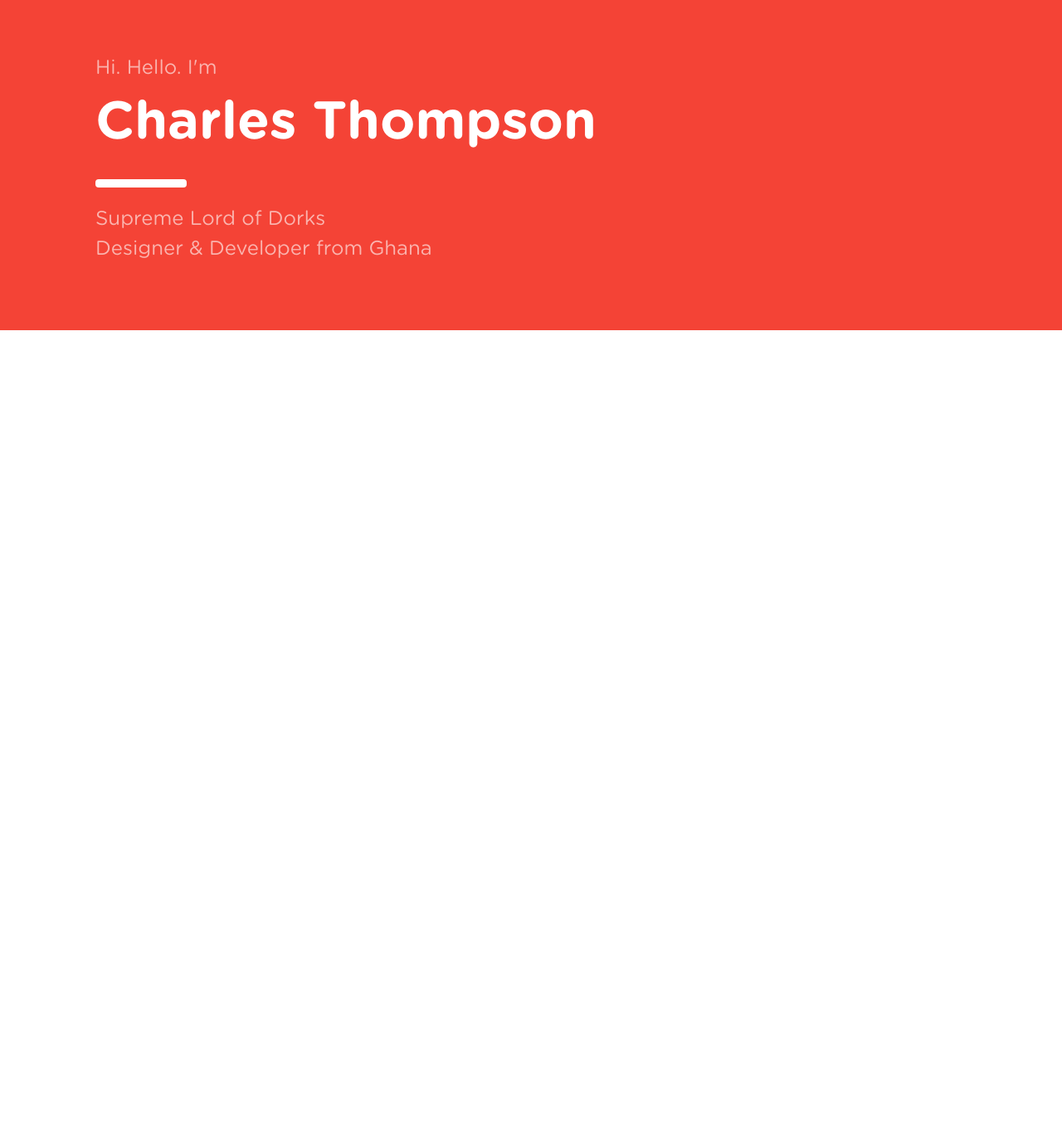
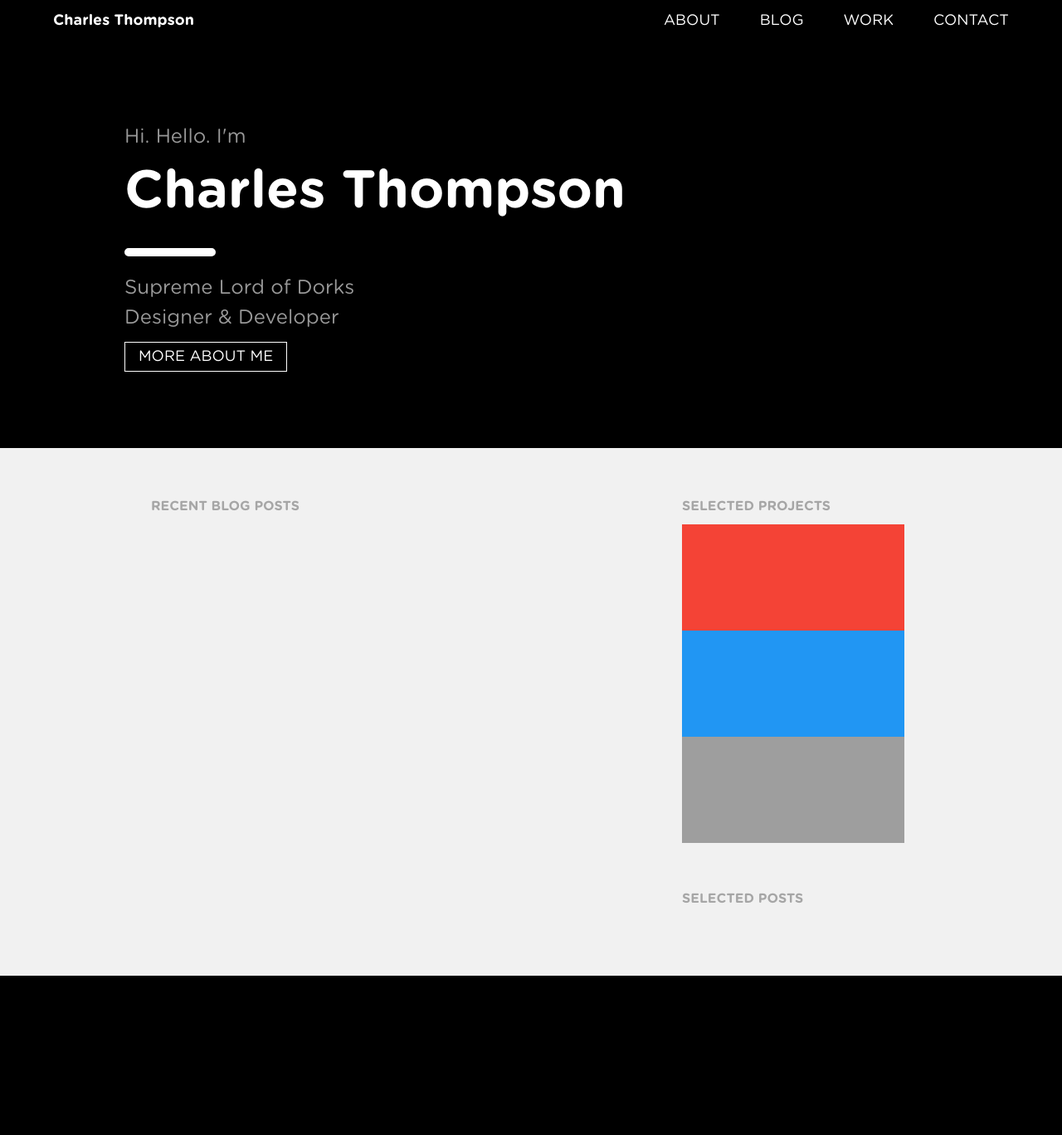
Before and after one commit to cpkthompson/cpkthompson.github.io, a Django app: page / in a window 1280 px wide. Shown: the whole page at 83% size. Run offline with Django 3.2, Linux system fonts and the light colour scheme; data that the repository does not hold is empty; some libraries are stand-ins or nearby versions.

Commit message:
Added work. Added contact. Index improved. All fixes fixed and currently stable

```diff
--- a/blog/views.py
+++ b/blog/views.py
@@ -6,9 +6,9 @@ from .models import BlogPost
 class BlogListView(ListView):
     queryset = BlogPost.published.all()
     context_object_name = 'blog_posts'
-    template_name = 'blog/list.html'
+    template_name = 'blog/blog.html'
 
 
 def blog_post_detail(request, post_slug):
     blog_post = get_object_or_404(BlogPost, post_slug=post_slug, post_status='published')
-    return render(request, 'blog/detail.html', {'blog_post': blog_post})
+    return render(request, 'blog/blog_post.html', {'blog_post': blog_post})
--- a/frontend/templates/base.html
+++ b/frontend/templates/base.html
@@ -10,7 +10,9 @@
 
     <!-- CSS -->
     <link rel="stylesheet" type="text/css" href="https://cdnjs.cloudflare.com/ajax/libs/semantic-ui/2.2.9/semantic.min.css">
-    <link rel="stylesheet" type="text/css" href="{% static 'css/w3.css' %}  ">
+{#    <link rel="stylesheet" type="text/css" href="{% static 'css/w3.css' %}  ">#}
+
+    <link rel="stylesheet" href="https://www.w3schools.com/w3css/4/w3.css">
     <link rel="stylesheet" type="text/css" href="{% static 'css/style.css' %}">
 
     <!-- Scripts -->
@@ -38,10 +40,11 @@
         .gotham{
             font-family: Gotham;
         }
+
     </style>
 </head>
 
-<body>
+<body class="w3-light-grey">
 
 
 
@@ -49,6 +52,16 @@
 {% endblock %}
 
 
-
+<script>
+// Used to toggle the menu on small screens when clicking on the menu button
+function myFunction() {
+    var x = document.getElementById("navDemo");
+    if (x.className.indexOf("w3-show") == -1) {
+        x.className += " w3-show";
+    } else {
+        x.className = x.className.replace(" w3-show", "");
+    }
+}
+</script>
 </body>
 </html>
--- a/frontend/templates/frontend/index.html
+++ b/frontend/templates/frontend/index.html
@@ -1,13 +1,59 @@
 {% extends "base.html" %}
 {% load staticfiles %}
 {% block content %}
-    <header class="w3-red w3-padding-64" style="padding:50px 16px;">
-        <div style="max-width: 1050px; margin: auto;">
+    {% include 'frontend/partials/navigation.html' %}
+
+    <header class="w3-black w3-padding w3-padding-64">
+        <div class="w3-content w3-padding-32">
             <div class="w3-xlarge w3-opacity">Hi. Hello. I'm</div>
             <div class="w3-jumbo gothambold w3-hide-small" >Charles Thompson</div>
             <h1 class="gothambold w3-hide-large w3-hide-medium" >Charles Thompson</h1>
-            <hr style="width:100px;border:5px solid white;padding: 0px" class="w3-round">
-            <div class="w3-xlarge w3-opacity w3-margin-bottom">Supreme Lord of Dorks <br>Designer & Developer from Ghana</div>
+            <hr style="width:100px;border:5px solid white;padding: 0px" class="w3-round-large">
+            <div class="w3-xlarge w3-opacity w3-margin-bottom">Supreme Lord of Dorks <br>Designer & Developer</div>
+            <a href="/about" class="w3-hover-red w3-large w3-border w3-border-white w3-padding" style="text-transform: uppercase">More about me</a>
         </div>
     </header>
+
+    <div class="w3-content w3-container w3-padding-32">
+        <div class="w3-twothird w3-padding-16 w3-padding">
+            <h6 class="w3-text-grey w3-opacity gothambold" style="text-transform: uppercase">Recent Blog Posts</h6>
+            {% if blog_posts %}
+                {% for blog_post in blog_posts %}
+                    <h2><a href="{{ blog_post.get_absolute_url }}" class="gothambold">{{ blog_post.post_title }}</a></h2>
+                    <p class="w3-opacity">{{ blog_post.post_publish|timesince }}</p>
+                    <p>{{ blog_post.post_body|truncatewords:20 }}</p>
+                    <br>
+                {% endfor %}
+                <a href="/blog" class="gothambold w3-btn w3-black w3-padding-large">More blog posts</a>
+            {% else %}
+                <br>
+            {% endif %}
+
+        </div>
+        <div class="w3-third w3-padding-16 w3-padding-large">
+            <h6 class="w3-text-grey w3-opacity gothambold" style="text-transform: uppercase">Selected Projects</h6>
+            <div class="w3-padding-64 w3-red w3-padding-large">
+            </div>
+            <div class="w3-padding-64 w3-blue w3-padding-large">
+            </div>
+            <div class="w3-padding-64 w3-grey w3-padding-large">
+            </div>
+            <br><br>
+            <h6 class="w3-text-grey w3-opacity gothambold" style="text-transform: uppercase">Selected Posts</h6>
+            {% if blog_posts %}
+                 {% for blog_post in blog_posts %}
+                <h6><a href="{{ blog_post.get_absolute_url }}">{{ blog_post.post_title }}</a></h6>
+            {% endfor %}
+            {% else %}
+                <br>
+            {% endif %}
+
+
+
+
+        </div>
+    </div>
+
+
+    {% include 'frontend/partials/footer.html' %}
 {% endblock %}
--- a/frontend/templates/frontend/partials/footer.html
+++ b/frontend/templates/frontend/partials/footer.html
@@ -1 +1,5 @@
 {% load staticfiles %}
+<footer class="w3-black w3-padding w3-padding-64">
+    <div class="w3-content w3-padding-32">
+    </div>
+</footer>
--- a/frontend/templates/frontend/partials/navigation.html
+++ b/frontend/templates/frontend/partials/navigation.html
@@ -1,15 +1,33 @@
 {% load staticfiles %}
-<div class="w3-navbar w3-red w3-padding-16">
+
+<div class="w3-bar w3-black w3-card-2 w3-large">
     <div style="max-width: 1200px; margin: auto;">
-        <li>
-            <a href="/" class="w3-hover-red">
-                <div class=>Charles Thompson</div>
+        <a class="w3-bar-item w3-button w3-hide-medium w3-hide-large w3-right w3-padding-large w3-hover-red w3-large w3-black"
+           href="javascript:void(0);" onclick="myFunction()" title="Toggle Navigation Menu"><i
+                class="fa fa-bars"></i></a>
+
+        <span class="w3-left gothambold"><a href="/" class="w3-bar-item w3-button w3-padding-large w3-hover-red">
+                Charles Thompson
+            </a></span>
+
+        <span class="w3-right" style="text-transform: uppercase"><a href="/about" class="w3-bar-item  w3-button w3-hide-small w3-padding-large  w3-hover-red">
+                About
             </a>
-        </li>
-        <li>
-            <a href="/blog" class="w3-hover-red">
-                <div class=>Blog</div>
+            <a href="/blog" class="w3-bar-item w3-button w3-hide-small w3-padding-large w3-hover-red">
+                Blog
             </a>
-        </li>
+            <a href="#" class="w3-bar-item w3-button w3-hide-small w3-padding-large w3-hover-red">
+                Work
+            </a>
+            <a href="/contact" class="w3-bar-item  w3-button w3-hide-small w3-padding-large w3-hover-red">
+                Contact
+            </a></span>
     </div>
 </div>
+<!-- Navbar on small screens -->
+<div id="navDemo" class="w3-bar-block w3-black w3-hide w3-hide-large w3-hide-medium w3-large" style="text-transform: uppercase">
+    <a href="/about" class="w3-bar-item w3-button w3-padding-large w3-hover-red">About</a>
+    <a href="/blog" class="w3-bar-item w3-button w3-padding-large w3-hover-red">Blog</a>
+    <a href="#" class="w3-bar-item w3-button w3-padding-large w3-hover-red">Work</a>
+    <a href="/contact" class="w3-bar-item w3-button w3-padding-large w3-hover-red">Contact</a>
+</div>
--- a/frontend/urls.py
+++ b/frontend/urls.py
@@ -1,8 +1,10 @@
-from django.conf.urls import url, include
+from django.conf.urls import url
 from frontend import views
 
 urlpatterns = [
 
     url(r'^$', views.HomeView.as_view(), name='HomeView'),
+    url(r'^about/$', views.AboutView.as_view(), name='AboutView'),
+    url(r'^contact/$', views.ContactView.as_view(), name='ContactView'),
 
 ]
--- a/frontend/views.py
+++ b/frontend/views.py
@@ -3,6 +3,16 @@ from blog.models import BlogPost
 
 
 class HomeView(ListView):
-    queryset = BlogPost.published.all()
-    context_object_name = 'posts'
+    queryset = BlogPost.published.all()[:3]
+    context_object_name = 'blog_posts'
     template_name = 'frontend/index.html'
+
+
+class AboutView(ListView):
+    model = BlogPost
+    template_name = 'frontend/about.html'
+
+
+class ContactView(ListView):
+    model = BlogPost
+    template_name = 'frontend/contact.html'
```
Also changed, not shown: blog/templates/blog/blog.html (added, +36 -0 lines), blog/templates/blog/blog_post.html (added, +12 -0 lines), blog/templates/blog/detail.html (deleted, +0 -11 lines), blog/templates/blog/list.html (deleted, +0 -15 lines), frontend/templates/frontend/about.html (added, +14 -0 lines), frontend/templates/frontend/contact.html (added, +14 -0 lines).
